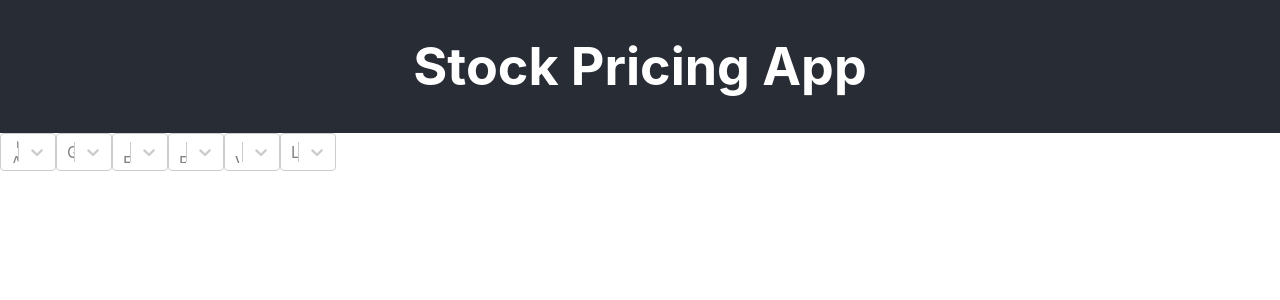
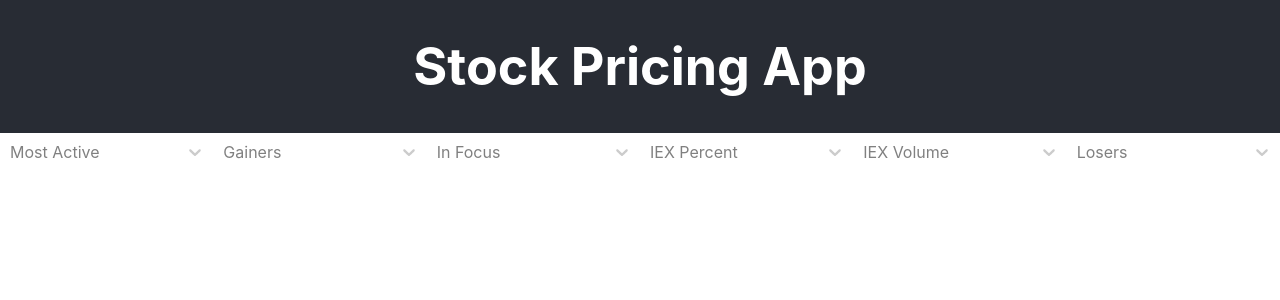
Before and after one commit to amyru/stock-price-app, a React (Create React App) app: page / in a window 1280 px wide. Shown: the top 300 px of the page. Built offline with nearby package versions, Linux system fonts and the light colour scheme.

Commit message:
adding custom styles

```diff
--- a/src/components/StockListNav.js
+++ b/src/components/StockListNav.js
@@ -6,6 +6,9 @@ import SymbolList from "./SymbolList";
 
 const Nav = styled.nav`
   display: flex;
+  @media(max-width: 700px) {
+    flex-wrap: wrap;
+  }
 `;
 
 export default function StockListNav() {
--- a/src/components/SymbolList.js
+++ b/src/components/SymbolList.js
@@ -8,6 +8,13 @@ type Props = {
   list: Object,
   listName: string
 }
+
+const customStyles = {
+  container: styles => ({ ...styles, width: "100%", minWidth: "calc(700px/6)" }),
+  menu: styles => ({ ...styles, textAlign: "left" }),
+  control: styles => ({ ...styles, border: "none", alignItems: "left" }),
+  indicatorSeparator: styles => ({ ...styles, display: "none" }),
+};
 
 export default function SymbolList({
   list,
@@ -44,9 +51,9 @@ export default function SymbolList({
       hideSelectedOptions={true}
       isSearchable={false}
       placeholder={listName}
+      styles={customStyles}
       value={listName}
     />
   )
 }
-
 SymbolList.defaultProps = { noResults: "No Results" };
```
